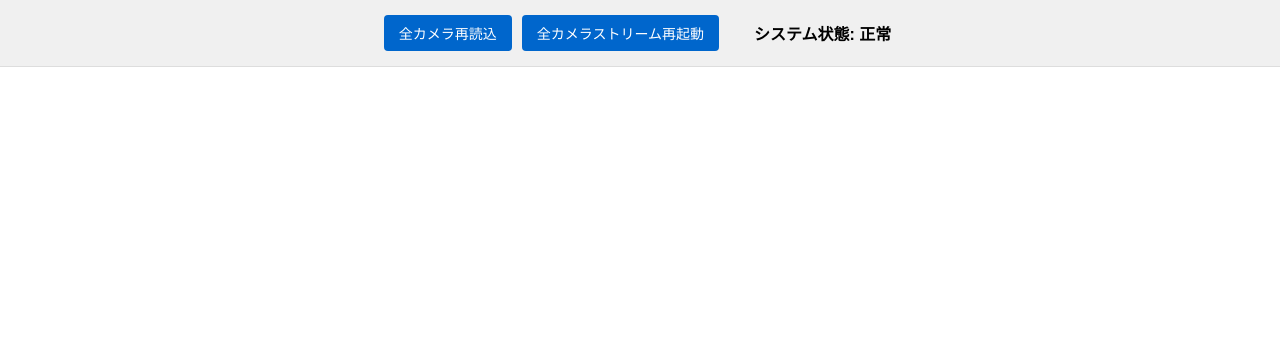
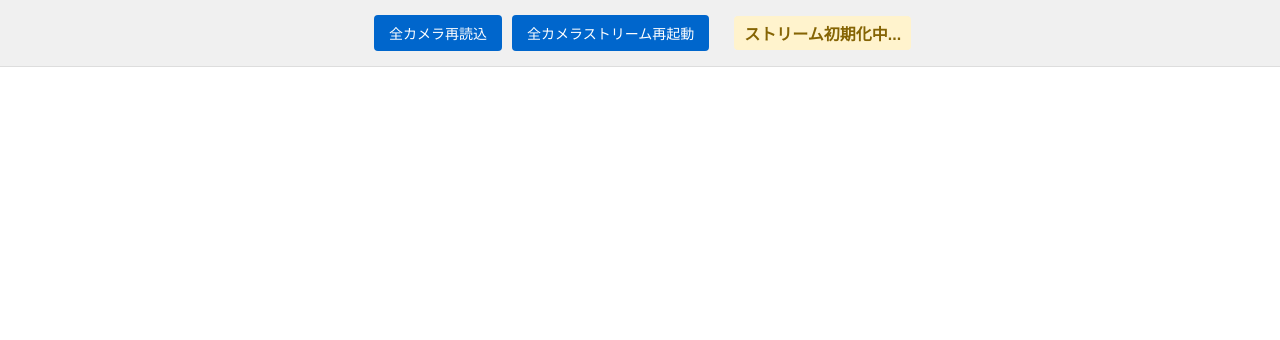
Before and after one commit to foxkon24/surveillance-camera-system, a Flask app: page /system/cam/ in a window 1280 px wide. Shown: the part 80-420 px from the top of the page. Run offline with Flask 3, Linux system fonts and the light colour scheme; parts of the project's set-up code (start-up, migrations or seed data) failed here and were passed over; some libraries are stand-ins or nearby versions.

Commit message:
Add files via upload

```diff
--- a/templates/index.html
+++ b/templates/index.html
@@ -48,7 +48,7 @@
         <div class="control-panel">
             <button id="reload-all-btn" class="control-btn">全カメラ再読込</button>
             <button id="restart-all-streams-btn" class="control-btn">全カメラストリーム再起動</button>
-            <div id="global-status" class="global-status">システム状態: 正常</div>
+            <div id="global-status" class="global-status">システム状態: 接続中...</div>
         </div>
 
         <div class="container">
@@ -79,12 +79,12 @@
         const retryAttempts = {};
         const streamTimestamps = {};  // ストリームデータの最終受信時間を追跡
         const playerStatus = {};      // プレイヤーの状態を追跡
-        const HLS_CHECK_INTERVAL = 3000;   // HLSファイルチェック間隔 (3秒)
-        const MAX_RETRY_ATTEMPTS = 15;     // 最大再試行回数
-        const RETRY_DELAY = 2000;          // 再試行間隔 (2秒)
-        const STREAM_CHECK_INTERVAL = 3000;  // ストリームチェック間隔 (3秒)
-        const STREAM_STALL_TIMEOUT = 15000;  // ストリーム停止判定時間 (15秒)
-        const RECOVERY_ATTEMPTS = 3;       // 回復試行回数（増加）
+        const HLS_CHECK_INTERVAL = 2000;   // HLSファイルチェック間隔を短縮 (2秒)
+        const MAX_RETRY_ATTEMPTS = 20;     // 最大再試行回数を増加
+        const RETRY_DELAY = 1000;          // 再試行間隔を短縮 (1秒)
+        const STREAM_CHECK_INTERVAL = 2000;  // ストリームチェック間隔を短縮 (2秒)
+        const STREAM_STALL_TIMEOUT = 10000;  // ストリーム停止判定時間を短縮 (10秒)
+        const RECOVERY_ATTEMPTS = 3;       // 回復試行回数
 
         // ストリーミングの健全性チェック用フラグ
         let healthCheckActive = true;
@@ -325,11 +325,8 @@
                     // スピナー非表示
                     if (spinner) spinner.style.display = 'none';
 
-                    // 一定時間後に再試行
-                    setTimeout(() => {
-                        retryAttempts[cameraId] = 0;
-                        initializePlayer(cameraId);
-                    }, 10000); // 10秒後に再試行
+                    // サーバー側でストリーミングを再起動
+                    restartCameraStream(cameraId);
                 }
                 return;
             }
@@ -357,29 +354,31 @@
                     debug: false,
                     enableWorker: true,
                     lowLatencyMode: true,
-                    backBufferLength: 10,           // バックバッファを適切な値に調整
-                    maxBufferLength: 5,             // バッファ長を短く
-                    maxMaxBufferLength: 10,         // 最大バッファ長を適切に
-                    manifestLoadingTimeOut: 8000,   // タイムアウト値を最適化
-                    manifestLoadingMaxRetry: 3,     // リトライ回数を適切に調整
-                    levelLoadingTimeOut: 8000,      // タイムアウト値を最適化
-                    levelLoadingMaxRetry: 3,        // リトライ回数を調整
-                    fragLoadingTimeOut: 8000,       // タイムアウト値を最適化
-                    fragLoadingMaxRetry: 3,         // リトライ回数を調整
-                    startLevel: -1,                 // 自動選択
+                    backBufferLength: 5,             // バックバッファを適切に調整
+                    maxBufferLength: 3,              // バッファ長を短くして低遅延化
+                    maxMaxBufferLength: 5,           // 最大バッファ長を適切に
+                    manifestLoadingTimeOut: 6000,    // タイムアウト値を最適化
+                    manifestLoadingMaxRetry: 5,      // リトライ回数を増やす
+                    levelLoadingTimeOut: 6000,       // タイムアウト値を最適化
+                    levelLoadingMaxRetry: 5,         // リトライ回数を増やす
+                    fragLoadingTimeOut: 6000,        // タイムアウト値を最適化
+                    fragLoadingMaxRetry: 5,          // リトライ回数を増やす
+                    startLevel: -1,                  // 自動選択
                     defaultAudioCodec: 'mp4a.40.2',
-                    abrEwmaDefaultEstimate: 500000, // ABR初期推定値を調整
+                    abrEwmaDefaultEstimate: 500000,  // ABR初期推定値
                     // 追加の堅牢性向上オプション
-                    maxBufferHole: 0.3,             // より小さな値に調整
-                    maxStarvationDelay: 2,          // 遅延を短く
-                    maxLoadingDelay: 2,             // 遅延を短く
-                    capLevelOnFPSDrop: true,        // FPSドロップ時にレベルを制限
-                    appendErrorMaxRetry: 3,         // 追加エラー時の最大リトライ回数
-                    liveSyncDurationCount: 3,       // 同期カウント
-                    liveMaxLatencyDurationCount: 5, // 最大遅延カウント
-                    liveDurationInfinity: false,    // 無限再生を無効に
-                    emeEnabled: false,              // EMEを無効に
-                    testBandwidth: true             // 帯域テストを有効に
+                    maxBufferHole: 0.1,              // より小さな値に調整
+                    maxStarvationDelay: 1,           // 遅延を短く
+                    maxLoadingDelay: 1,              // 遅延を短く
+                    capLevelOnFPSDrop: true,         // FPSドロップ時にレベルを制限
+                    appendErrorMaxRetry: 5,          // 追加エラー時の最大リトライ回数を増やす
+                    liveSyncDurationCount: 2,        // 同期カウントを短く
+                    liveMaxLatencyDurationCount: 3,  // 最大遅延カウントを短く
+                    liveDurationInfinity: false,     // 無限再生を無効に
+                    emeEnabled: false,               // EMEを無効に
+                    testBandwidth: true,             // 帯域テストを有効に
+                    // 堅牢性のための追加設定
+                    initialLiveManifestSize: 1       // 初期マニフェストサイズを小さく
                 });
 
                 players[cameraId] = hls;
@@ -389,6 +388,9 @@
 
                 hls.on(Hls.Events.MANIFEST_PARSED, function() {
                     console.log(`Manifest parsed for camera ${cameraId}, attempting playback`);
+
+                    // 確実に再生を開始するために複数回試行する関数
+                    const attemptPlay = (attempts = 0, maxAttempts = 3) => {
                         video.play().then(() => {
                             console.log(`Camera ${cameraId} playback started successfully`);
                             updateStreamStatus(cameraId, '接続済', false);
@@ -396,7 +398,13 @@
                             if (spinner) spinner.style.display = 'none';
                         }).catch(function(error) {
                             console.log(`Camera ${cameraId} autoplay failed:`, error);
+                            // 自動再生に失敗した場合、ミュートして再試行
                             video.muted = true;
+
+                            if (attempts < maxAttempts) {
+                                console.log(`Retry play attempt ${attempts + 1} for camera ${cameraId}`);
+                                setTimeout(() => attemptPlay(attempts + 1, maxAttempts), 500);
+                            } else {
                                 video.play().then(() => {
                                     console.log(`Camera ${cameraId} playback with mute started`);
                                     updateStreamStatus(cameraId, '接続済（ミュート）', false);
@@ -408,7 +416,12 @@
                                     // スピナー非表示
                                     if (spinner) spinner.style.display = 'none';
                                 });
+                            }
                         });
+                    };
+
+                    // 再生を試行
+                    attemptPlay();
                 });
 
                 // フラグメントロード成功時にタイムスタンプを更新
@@ -472,8 +485,8 @@
 
                                     setTimeout(attemptRecovery, RETRY_DELAY);
                                 } else {
-                                    // 最大再試行回数を超えたら再読み込み
-                                    reloadStream(cameraId);
+                                    // 最大再試行回数を超えたらストリームを再起動
+                                    restartCameraStream(cameraId);
                                 }
                                 break;
                             case Hls.ErrorTypes.MEDIA_ERROR:
@@ -499,8 +512,8 @@
                                     retryAttempts[cameraId]++;
                                     setTimeout(() => initializePlayer(cameraId), RETRY_DELAY);
                                 } else {
-                                    // 最大再試行回数を超えたら再読み込み
-                                    reloadStream(cameraId);
+                                    // 最大再試行回数を超えたらストリームを再起動
+                                    restartCameraStream(cameraId);
                                 }
                                 break;
                         }
@@ -540,7 +553,7 @@
                         retryAttempts[cameraId]++;
                         setTimeout(() => initializePlayer(cameraId), RETRY_DELAY);
                     } else {
-                        reloadStream(cameraId);
+                        restartCameraStream(cameraId);
                     }
                 });
             }
@@ -562,7 +575,7 @@
 
                 // HLSファイル存在チェック (定期的)
                 if (retryAttempts[cameraId] === 0 && playerStatus[cameraId] === '接続済') {
-                    checkHLSFile(cameraId).then(exists => {
+                    forceCheckHLS(cameraId).then(exists => {
                         if (!exists) {
                             console.log(`Camera ${cameraId} HLS file no longer exists, reloading stream...`);
                             reloadStream(cameraId);
@@ -594,18 +607,18 @@
                         const bufferedTime = bufferedEnd - video.currentTime;
 
                         // バッファリング時間が極端に短い場合はストリームが詰まっている可能性
-                        if (bufferedTime < 0.5 && video.readyState < 4) {
+                        if (bufferedTime < 0.3 && video.readyState < 4) {
                             console.log(`Camera ${cameraId} insufficient buffer (${bufferedTime.toFixed(2)}s), may be stalling`);
                             updateStreamStatus(cameraId, 'バッファリング中...', false);
 
                             // バッファリングが発生した場合、再生を一時停止して再開してみる
-                            if (bufferedTime < 0.2 && players[cameraId]) {
+                            if (bufferedTime < 0.1 && players[cameraId]) {
                                 try {
                                     // 短い一時停止と再開を試みる
                                     video.pause();
                                     setTimeout(() => {
                                         video.play().catch(e => console.error("Resume failed:", e));
-                                    }, 500);
+                                    }, 300);
                                 } catch (e) {
                                     console.error("Error handling buffering:", e);
                                 }
@@ -625,7 +638,7 @@
 
                         // 数秒戻って再生を試みる
                         try {
-                            video.currentTime = Math.max(0, video.currentTime - 2);
+                            video.currentTime = Math.max(0, video.currentTime - 1);
                             video.play().catch(e => {
                                 console.error("Recovery play failed:", e);
                                 reloadStream(cameraId);
@@ -659,7 +672,7 @@
                 if (allCameras > 0 && failedCameras >= allCameras) {
                     forcePageReload();
                 }
-            }, 60000); // 1分ごとにチェック
+            }, 30000); // 30秒ごとにチェック
         }
 
         // イベントリスナーの設定
@@ -698,19 +711,30 @@
             const restartAllBtn = document.getElementById('restart-all-streams-btn');
             if (restartAllBtn) {
                 restartAllBtn.addEventListener('click', function() {
+                    // 全カメラ再起動中の表示
+                    const globalStatus = document.getElementById('global-status');
+                    if (globalStatus) {
+                        globalStatus.textContent = "全カメラストリーム再起動中...";
+                        globalStatus.className = "global-status status-warning";
+                    }
+
                     fetch('/system/cam/restart_all_streams', {
                         method: 'POST'
                     })
                     .then(response => response.json())
                     .then(data => {
                         console.log('All streams restart response:', data);
-                        if (data.status === 'success') {
+                        if (data.status === 'success' || data.status === 'partial') {
+                            if (globalStatus) {
+                                globalStatus.textContent = "全カメラストリーム再起動完了 - 再接続中...";
+                            }
+
                             // 10秒待ってから全カメラを再初期化
                             setTimeout(() => {
                                 {% for camera in cameras %}
                                 initializePlayer('{{ camera.id }}');
                                 {% endfor %}
-                            }, 10000);
+                            }, 7000);  // 7秒待機
                         }
                     })
                     .catch(error => {
@@ -746,7 +770,14 @@
 
                     // 健全性チェックを設定
                     setupHealthChecks();
-                }, 2000);
+
+                    // グローバルステータスを更新
+                    const globalStatus = document.getElementById('global-status');
+                    if (globalStatus) {
+                        globalStatus.textContent = "ストリーム初期化中...";
+                        globalStatus.className = "global-status status-warning";
+                    }
+                }, 1000);  // 1秒待機
             })
             .catch(error => {
                 console.error("Error stopping FFmpeg processes:", error);
@@ -759,7 +790,7 @@
 
                     // 健全性チェックを設定
                     setupHealthChecks();
-                }, 2000);
+                }, 1000);  // 1秒待機
             });
         };
 
```
Lines whose indentation alone changed are shown as unchanged.
